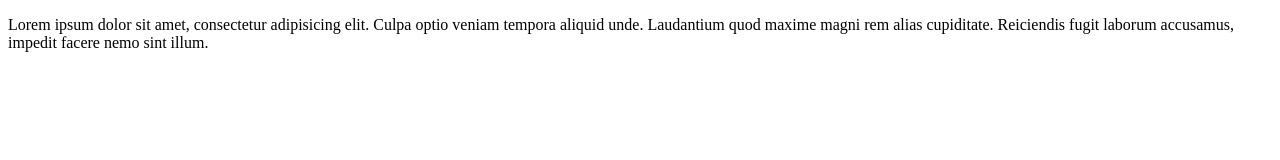
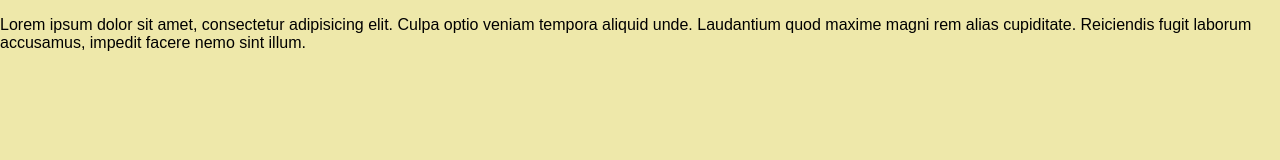
Before and after one commit to camvangroll/ghpages-test, a plain HTML site: page index.html in a window 1280 px wide. Drawn offline with Linux system fonts and the light colour scheme.

Commit message:
Adds new style and modified index

```diff
--- a/index.html
+++ b/index.html
@@ -3,6 +3,7 @@
 <head>
 	<meta charset="UTF-8">
 	<title>github-pages test</title>
+	<link rel="stylesheet" href="style.css">
 </head>
 <body>
 
--- /dev/null
+++ b/style.css
@@ -0,0 +1,10 @@
+article,aside,details,figcaption,figure,footer,header,hgroup,nav,section,summary{display:block;}audio,canvas,video{display:inline-block;}audio:not([controls]){display:none;height:0;}[hidden]{display:none;}html{font-family:sans-serif;-webkit-text-size-adjust:100%;-ms-text-size-adjust:100%;}a:focus{outline:thin dotted;}a:active,a:hover{outline:0;}h1{font-size:2em;}abbr[title]{border-bottom:1px dotted;}b,strong{font-weight:700;}dfn{font-style:italic;}mark{background:#ff0;color:#000;}code,kbd,pre,samp{font-family:monospace, serif;font-size:1em;}pre{white-space:pre-wrap;word-wrap:break-word;}q{quotes:\201C \201D \2018 \2019;}small{font-size:80%;}sub,sup{font-size:75%;line-height:0;position:relative;vertical-align:baseline;}sup{top:-.5em;}sub{bottom:-.25em;}img{border:0;}svg:not(:root){overflow:hidden;}fieldset{border:1px solid silver;margin:0 2px;padding:.35em .625em .75em;}button,input,select,textarea{font-family:inherit;font-size:100%;margin:0;}button,input{line-height:normal;}button,html input[type=button],/* 1 */
+input[type=reset],input[type=submit]{-webkit-appearance:button;cursor:pointer;}button[disabled],input[disabled]{cursor:default;}input[type=checkbox],input[type=radio]{box-sizing:border-box;padding:0;}input[type=search]{-webkit-appearance:textfield;-moz-box-sizing:content-box;-webkit-box-sizing:content-box;box-sizing:content-box;}input[type=search]::-webkit-search-cancel-button,input[type=search]::-webkit-search-decoration{-webkit-appearance:none;}textarea{overflow:auto;vertical-align:top;}table{border-collapse:collapse;border-spacing:0;}body,figure{margin:0;}legend,button::-moz-focus-inner,input::-moz-focus-inner{border:0;padding:0;}
+
+.clearfix:after {visibility: hidden; display: block; font-size: 0; content: " "; clear: both; height: 0; }
+
+* { -moz-box-sizing: border-box; -webkit-box-sizing: border-box; box-sizing: border-box; }
+
+body {
+	background: palegoldenrod;
+}
```
